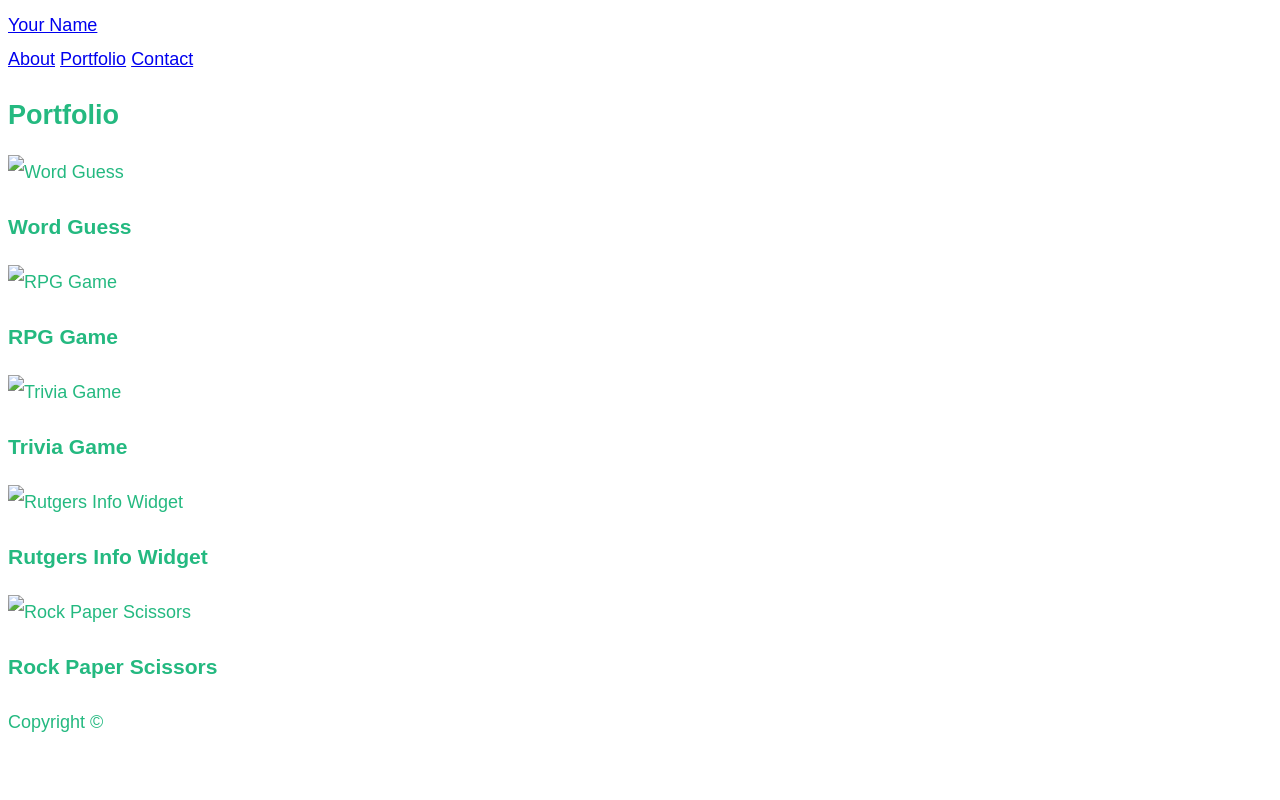
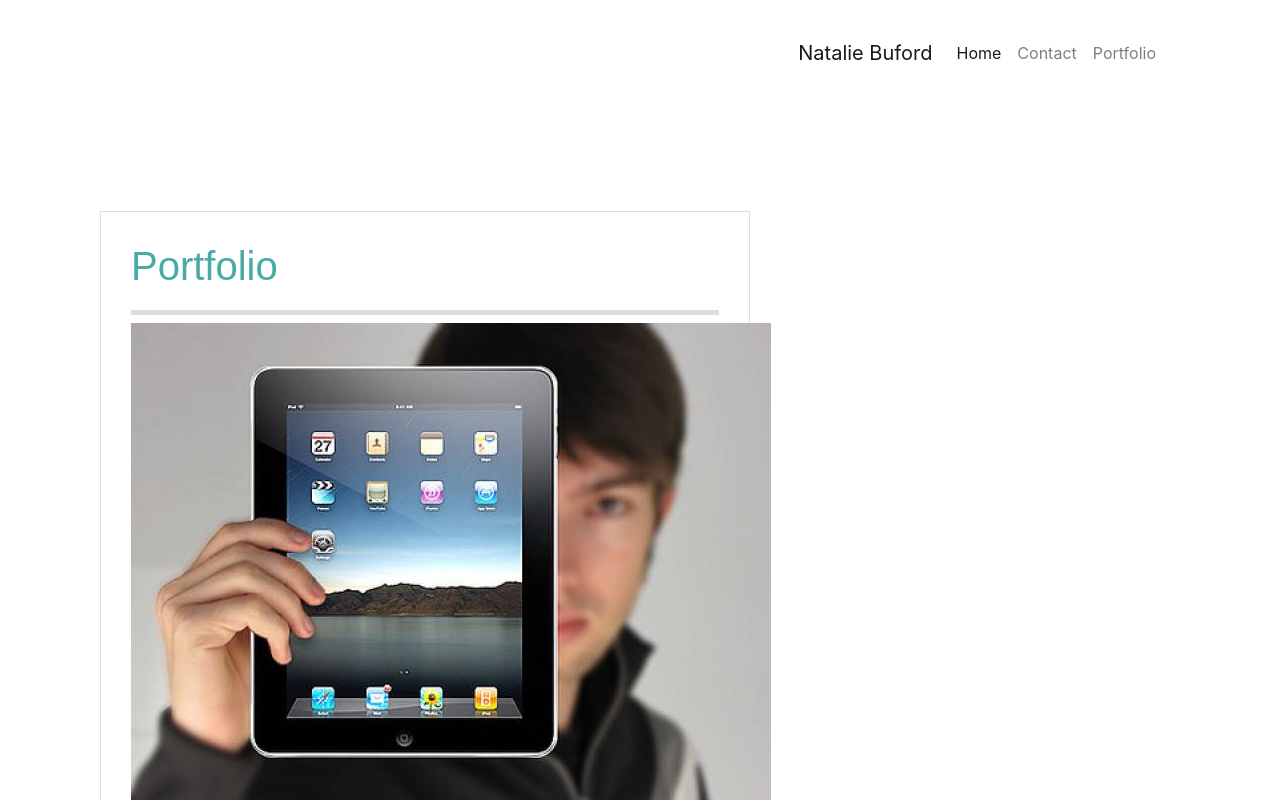
Before and after one commit to natalierbuford73/Bootstrap-Portfolio, a plain HTML site: page portfolio.html in a window 1280 px wide. Drawn offline with nearby package versions, Linux system fonts and the light colour scheme; files that its build step writes are made by us from their sources; a web font is replaced by a local one.

Commit message:
trying to fix my portfolio pictures

```diff
--- a/portfolio.html
+++ b/portfolio.html
@@ -4,19 +4,44 @@
 <head>
   <meta charset="UTF-8">
   <title>Portfolio | Your Name</title>
-  <link rel="stylesheet" type="text/css" href="assets/css/style.css">
+  <link rel="stylesheet" href="style.css">
 </head>
 
 <body>
 
   <header id="masthead">
     <div class="container">
-      <a href="index.html" id="logo">Your Name</a>
-      <nav>
-        <a href="index.html">About</a>
-        <a href="portfolio.html">Portfolio</a>
-        <a href="contact.html">Contact</a>
-      </nav>
+      <link rel="stylesheet" href="style.css">
+  <link rel="stylesheet" href="https://stackpath.bootstrapcdn.com/bootstrap/4.4.1/css/bootstrap.min.css" integrity="sha384-Vkoo8x4CGsO3+Hhxv8T/Q5PaXtkKtu6ug5TOeNV6gBiFeWPGFN9MuhOf23Q9Ifjh" crossorigin="anonymous">
+  <link href="https://fonts.googleapis.com/css?family=Gotu&display=swap" rel="stylesheet">
+</head>
+
+<body>
+
+  <header>
+    <div class="container">
+      <div>
+        <nav class="navbar navbar-expand-lg navbar-light">
+          <a class="navbar-brand" href="#">Natalie Buford</a>
+          <button class="navbar-toggler" type="button" data-toggle="collapse" data-target="#navbarNavDropdown" aria-controls="navbarNavDropdown" aria-expanded="false" aria-label="Toggle navigation">
+            <span class="navbar-toggler-icon"></span>
+          </button>
+          <div class="collapse navbar-collapse justify-content-end" id="navbarNavDropdown">
+
+            <ul class="navbar-nav">
+              <li class="nav-item active">
+                <a class="nav-link" href="index.html">Home <span class="sr-only">(current)</span></a>
+              </li>
+              <li class="nav-item">
+                <a class="nav-link" href="contact.html">Contact</a>
+              </li>
+              <li class="nav-item">
+                <a class="nav-link" href="portfolio.html">Portfolio</a>
+              </li>
+            </ul>
+          </div>
+        </nav>
+
     </div>
   </header>
 
@@ -25,27 +50,27 @@
       <h1>Portfolio</h1>
 
       <div class="work">
-        <img src="assets/images/technics-q-c-640-480-1.jpg" alt="Word Guess">
+        <img src="images/technics-q-c-640-480-1.jpg" alt="Word Guess">
 
         <h3>Word Guess</h3>
       </div>
       <div class="work">
-        <img src="assets/images/technics-q-c-640-480-2.jpg" alt="RPG Game">
+        <img src="images/technics-q-c-640-480-2.jpg" alt="RPG Game">
 
         <h3>RPG Game</h3>
       </div>
       <div class="work">
-        <img src="assets/images/technics-q-c-640-480-5.jpg" alt="Trivia Game">
+        <img src="images/technics-q-c-640-480-5.jpg" alt="Trivia Game">
 
         <h3>Trivia Game</h3>
       </div>
       <div class="work">
-        <img src="assets/images/technics-q-c-640-480-7.jpg" alt="Rutgers Info Widget">
+        <img src="images/technics-q-c-640-480-7.jpg" alt="Rutgers Info Widget">
 
         <h3>Rutgers Info Widget</h3>
       </div>
       <div class="work">
-        <img src="assets/images/technics-q-c-640-480-9.jpg" alt="Rock Paper Scissors">
+        <img src="images/technics-q-c-640-480-9.jpg" alt="Rock Paper Scissors">
 
         <h3>Rock Paper Scissors</h3>
       </div>
--- a/style.css
+++ b/style.css
@@ -1,18 +1,44 @@
+
+
 body{
     font-family: 'Gotu', sans-serif;
     font-size: 18px;
     line-height: 34px;
     color: rgb(36, 185, 128);
-    background: url("./images/background.png")
+    margin-bottom: 60px;
+    background-image: url("./images/background.png");
+    background-repeat: no repeat;
+    background-size: 100%;
 }
+* {
+    box-sizing: border-box;
+    margin: 0;
+  }
 
+wholepage{
+  width:900px;
+  margin-left:auto;
+  margin-right:auto;
+}
 nav{
     color: rgb(36, 185, 128);
-
+    float: right;
+    margin-top: 25px;
+    margin-left: auto;
+    margin-right: auto;
+}
+.nav-link{
+  margin: 0;
+  padding: 0;
+  display: flex;
+}
+.nav-links li:hover{
+    background-color: green
+}
+.nav-item{
+  flex-direction: column;
 
 }
-
-
 h4{
     border-bottom: 1px solid green;
 }
@@ -25,3 +51,190 @@ h4{
     margin-top: 10px;
     margin-right: 25px;
 }
+
+/* footer */
+
+html {
+    position: relative;
+    min-height: 100%;
+
+}
+
+
+.footer {
+    position: absolute;
+    bottom: 0;
+    width: 100%;
+    height: 60px;
+    clear: both;
+    font-size: 12px;
+    color: #ffffff;
+    color: #cccccc;
+    text-align: center;
+    background: plum;
+    border-top: 8px solid rgb(216, 208, 208);
+}
+
+.container {
+    width: 100%;
+    max-width: 960px;
+    margin: 0 auto;
+    clear: both;
+  }
+
+  h1,
+  h2,
+  h3,
+  p {
+    margin-bottom: 20px;
+  }
+
+p:last-child {
+    margin-bottom: 0;
+  }
+
+  h1,
+  h2,
+  h3 {
+    font-family: 'Gotu', sans-serif;
+    font-weight: 700;
+    color: #4aaaa5;
+  }
+  h1 {
+    padding-bottom: 20px;
+    font-size: 30px;
+    line-height: 49px;
+    border-bottom: 5px solid #ddd;
+  }
+
+  h2,
+  h3 {
+    font-size: 22px;
+  }
+  /* header */
+
+#masthead {
+    position: fixed;
+    z-index: 99;
+    width: 100%;
+    margin: 0 0 30px;
+    overflow: auto;
+    color: #fff;
+    background: #fff;
+    border-bottom: 2px solid #ccc;
+  }
+
+
+  nav a {
+    display: inline-block;
+    padding-left: 15px;
+    margin-left: 15px;
+    line-height: 18px;
+    color: #999;
+    text-decoration: none;
+    border-left: 1px solid #efefef;
+  }
+
+  nav a:first-child {
+    border-left: 0 none;
+  }
+
+  /* footer */
+
+  footer {
+    padding: 30px 0;
+    clear: both;
+    font-size: 12px;
+    color: #fff;
+    color: #ccc;
+    text-align: center;
+    background: #666;
+    border-top: 8px solid #4aaaa5;
+  }
+
+  /* sidebar */
+
+  .sidebar {
+    float: right;
+    width: 100%;
+    max-width: 270px;
+    padding: 30px;
+    margin-bottom: 20px;
+    background: #fff;
+    border: 1px solid #ddd;
+  }
+
+  h3,
+  .sidebar h2 {
+    padding-bottom: 20px;
+    margin-bottom: 15px;
+    line-height: 22px;
+    border-bottom: 2px solid #eee;
+  }
+
+  .social {
+    width: 62px;
+    height: 62px;
+    margin-top: 8px;
+    margin-right: 5px;
+  }
+
+  .social:last-child {
+    margin-right: 0;
+  }
+
+  /* main */
+
+  #main-container {
+    padding-top: 130px;
+  }
+
+  .main-section {
+    float: left;
+    width: 100%;
+    max-width: 650px;
+    padding: 30px;
+    margin: 0 0 40px;
+    background: #fff;
+    border: 1px solid #ddd;
+  }
+
+  /* contact page */
+
+  #contact-form ul {
+    margin-bottom: 20px;
+  }
+
+  #contact-form li {
+    margin-bottom: 10px;
+  }
+
+  label,
+  input[type=text],
+  input[type=email],
+  textarea {
+    display: block;
+    width: 100%;
+  }
+
+  input[type=text],
+  input[type=email],
+  textarea {
+    height: 35px;
+    padding: 0 10px;
+    font-size: 14px;
+    border: 1px solid #ddd;
+  }
+
+  textarea {
+    height: 200px;
+  }
+
+  input[type=submit] {
+    padding: 10px 30px;
+    font-size: 18px;
+    color: #fff;
+    cursor: pointer;
+    background: #4aaaa5;
+    border: 0 none;
+  }
```
Also changed, not shown: contact.html (+25 -8 lines), index.html (+14 -5 lines), images/technics-q-c-640-480-1.jpg (added), images/technics-q-c-640-480-2.jpg (added), images/technics-q-c-640-480-5.jpg (added), images/technics-q-c-640-480-7.jpg (added), images/technics-q-c-640-480-9.jpg (added).
